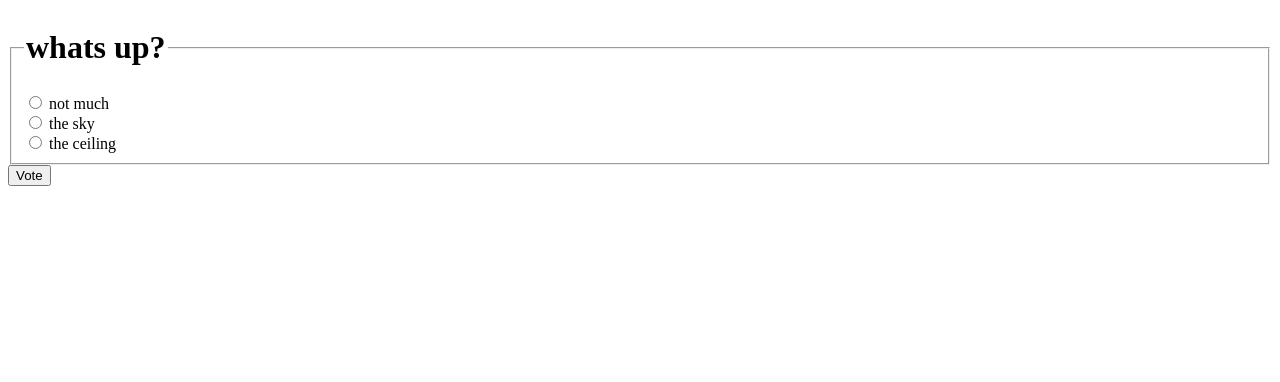
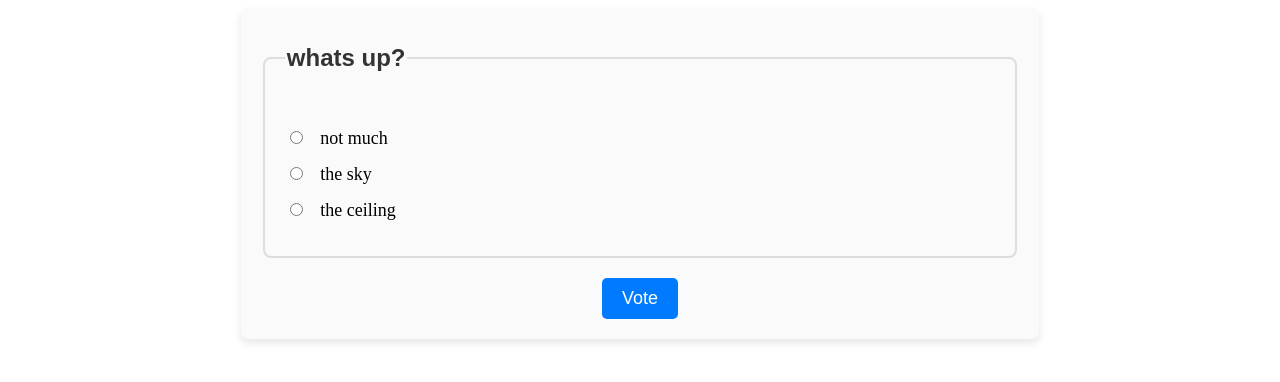
Before and after one commit to Daniel-T-npl/django-t, a Django app: template newlearn/polls/templates/polls/detail.html in a window 1280 px wide. Shown: the top 382 px of the page. Run offline with Django 5.2, Linux system fonts and the light colour scheme; the template is opened without the code that fills it: values that come from a table or form of the project are taken from there, others are empty; data comes from the database, SQL or seed files in the repository; both versions use the stored data as it was after the commit.

Commit message:
improved css and html

```diff
--- a/newlearn/mysite/urls.py
+++ b/newlearn/mysite/urls.py
@@ -18,6 +18,7 @@ from django.contrib import admin
 from django.urls import path, include
 
 urlpatterns = [
-    path("polls/", include("polls.urls")),
-    path('admin/', admin.site.urls),
+    path("", include("polls.urls")),
+    path("admin/", admin.site.urls),
+
 ]
--- /dev/null
+++ b/newlearn/polls/static/polls/style2.css
@@ -0,0 +1,69 @@
+/* Form container */
+.vote-form {
+    width: 60%;
+    margin: 0 auto;
+    padding: 20px;
+    background-color: #fafafa;
+    border-radius: 8px;
+    box-shadow: 0 4px 8px rgba(0, 0, 0, 0.1);
+}
+
+/* Fieldset styling */
+.poll-fieldset {
+    border: 2px solid #ddd;
+    padding: 20px;
+    border-radius: 8px;
+}
+
+/* Question title */
+.question-title {
+    font-size: 24px;
+    font-family: 'Arial', sans-serif;
+    color: #333;
+    text-align: center;
+}
+
+/* Error message styling */
+.error-message {
+    color: red;
+    font-size: 16px;
+    text-align: center;
+    margin-top: 10px;
+}
+
+/* Choices container */
+.choices-container {
+    margin-top: 20px;
+}
+
+/* Choice item styling */
+.choice-item {
+    margin-bottom: 15px;
+    font-size: 18px;
+}
+
+/* Radio button label styling */
+.choice-label {
+    margin-left: 10px;
+}
+
+/* Submit button container */
+.submit-container {
+    text-align: center;
+    margin-top: 20px;
+}
+
+/* Submit button styling */
+.vote-submit {
+    padding: 10px 20px;
+    font-size: 18px;
+    background-color: #007bff;
+    color: white;
+    border: none;
+    border-radius: 5px;
+    cursor: pointer;
+}
+
+.vote-submit:hover {
+    background-color: #0056b3;
+}
--- a/newlearn/polls/templates/polls/detail.html
+++ b/newlearn/polls/templates/polls/detail.html
@@ -1,12 +1,32 @@
-<form action="{% url 'polls:vote' question.id %}" method="post">
-{% csrf_token %}
-<fieldset>
-    <legend><h1>{{ question.question_text }}</h1></legend>
-    {% if error_message %}<p><strong>{{ error_message }}</strong></p>{% endif %}
-    {% for choice in question.choice_set.all %}
-        <input type="radio" name="choice" id="choice{{ forloop.counter }}" value="{{ choice.id }}">
-        <label for="choice{{ forloop.counter }}">{{ choice.choice_text }}</label><br>
-    {% endfor %}
-</fieldset>
-<input type="submit" value="Vote">
+{% load static %}
+
+<link rel="stylesheet" href="{% static 'polls/style2.css' %}">
+
+
+<form action="{% url 'polls:vote' question.id %}" method="post" class="vote-form">
+    {% csrf_token %}
+    <fieldset class="poll-fieldset">
+        <legend>
+            <h1 class="question-title">{{ question.question_text }}</h1>
+        </legend>
+
+        {% if error_message %}
+            <div class="error-message">
+                <strong>{{ error_message }}</strong>
+            </div>
+        {% endif %}
+
+        <div class="choices-container">
+            {% for choice in question.choice_set.all %}
+                <div class="choice-item">
+                    <input type="radio" name="choice" id="choice{{ forloop.counter }}" value="{{ choice.id }}" class="choice-input">
+                    <label for="choice{{ forloop.counter }}" class="choice-label">{{ choice.choice_text }}</label>
+                </div>
+            {% endfor %}
+        </div>
+    </fieldset>
+
+    <div class="submit-container">
+        <input type="submit" value="Vote" class="vote-submit">
+    </div>
 </form>
```
Also changed, not shown: newlearn/polls/static/polls/style.css (+42 -4 lines), newlearn/polls/static/polls/style3.css (added, +57 -0 lines), newlearn/polls/templates/polls/index.html (+9 -3 lines), newlearn/polls/templates/polls/results.html (+18 -7 lines), newlearn/db.sqlite3.
